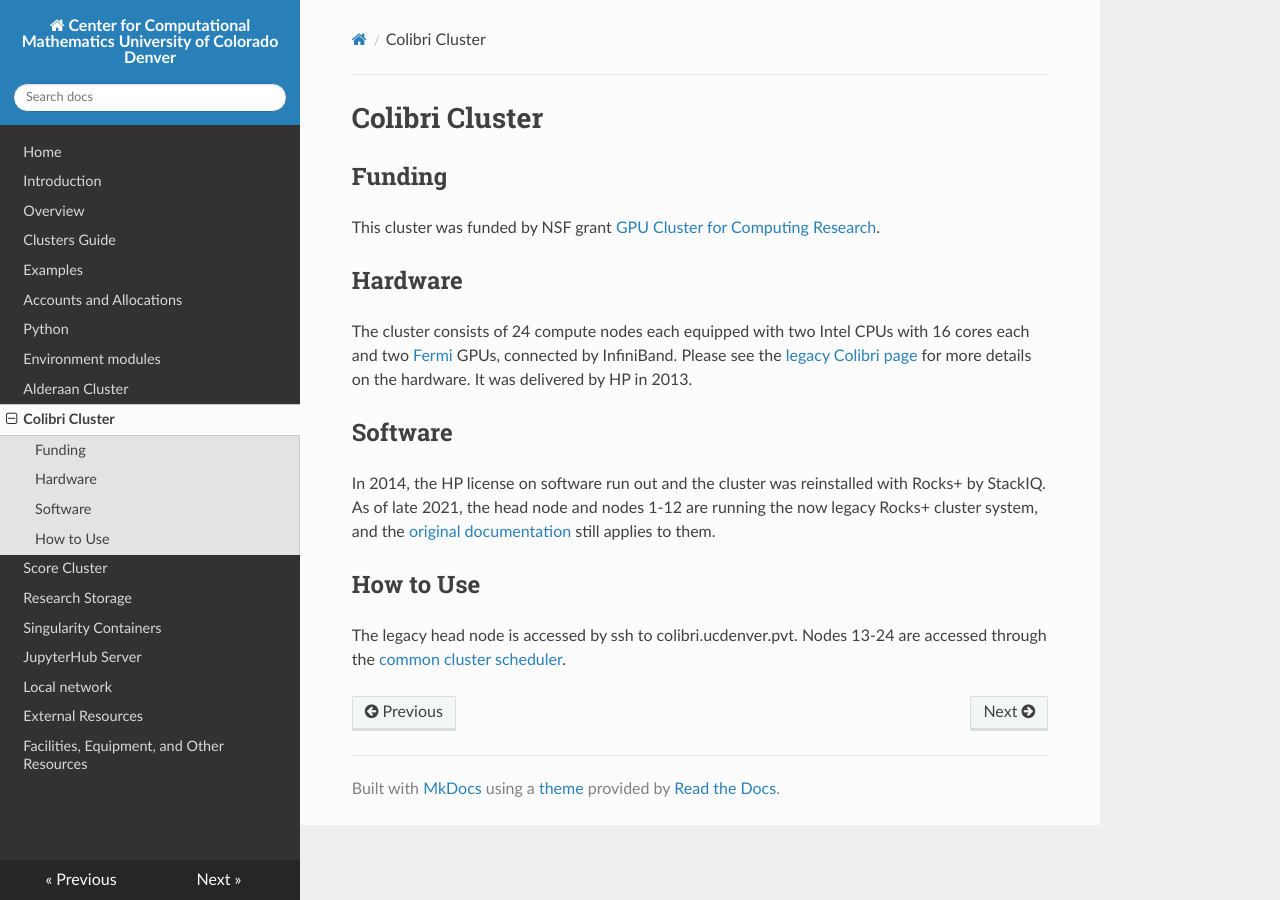
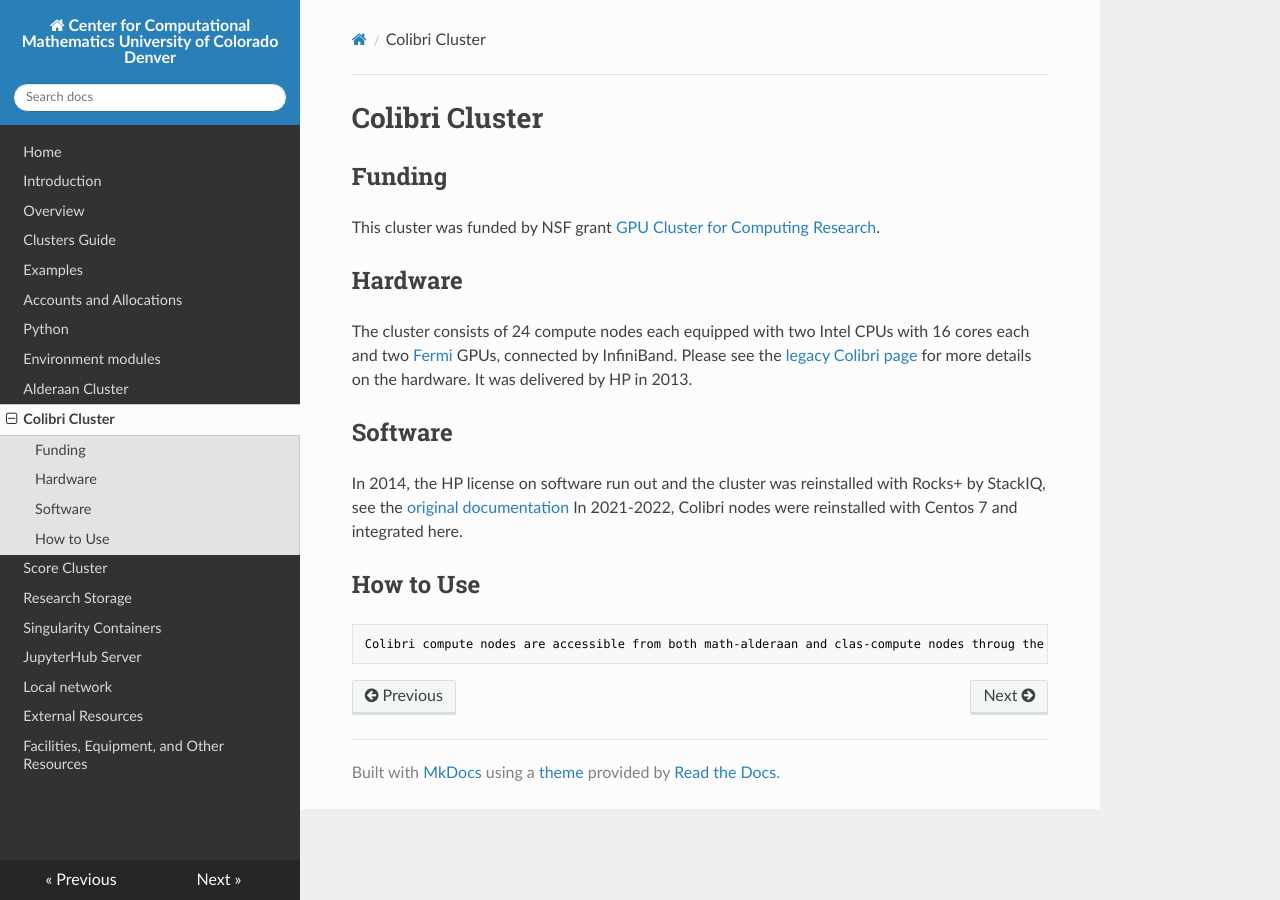
Before and after one commit to ccmucdenver/ccm-docs, an MkDocs documentation site: the page built from docs/colibri.md, in a window 1280 px wide. Built offline with MkDocs 1.6.1, drawn with Linux system fonts in a browser that asks for light colours; nearby versions of some CDN libraries.

Commit message:
clusters fig complete

```diff
--- a/docs/colibri.md
+++ b/docs/colibri.md
@@ -5,7 +5,6 @@ This cluster was funded by NSF grant [GPU Cluster for Computing Research](http:/
 ## Hardware
 The cluster consists of 24 compute nodes each equipped with two Intel CPUs with 16 cores each and two [Fermi](http://www.nvidia.com/object/fermi_architecture.html NVIDIA Fermi) GPUs, connected by InfiniBand. Please see the [legacy Colibri page](http://math.ucdenver.edu/colibri) for more details on the hardware. It was delivered by HP in 2013.
 ## Software
-In 2014, the HP license on software run out and the cluster was reinstalled with Rocks+ by StackIQ. As of late 2021, the head node and nodes 1-12 are running the now legacy Rocks+ cluster system, and the [original documentation](http://ccm.ucdenver.edu/wiki/Category:Colibri_cluster) still applies to them.
+In 2014, the HP license on software run out and the cluster was reinstalled with Rocks+ by StackIQ, see the [original documentation](http://ccm.ucdenver.edu/wiki/Category:Colibri_cluster) In 2021-2022, Colibri nodes were reinstalled with Centos 7 and integrated here.
 ## How to Use
-The legacy head node is accessed by ssh to colibri.ucdenver.pvt.
-Nodes 13-24 are accessed through the [common cluster scheduler](../clusters_guide).
+    Colibri compute nodes are accessible from both math-alderaan and clas-compute nodes throug the [common scheduler](../clusters_guide).
```
Also changed, not shown: docs/img/clusters.png, 1 other file.
